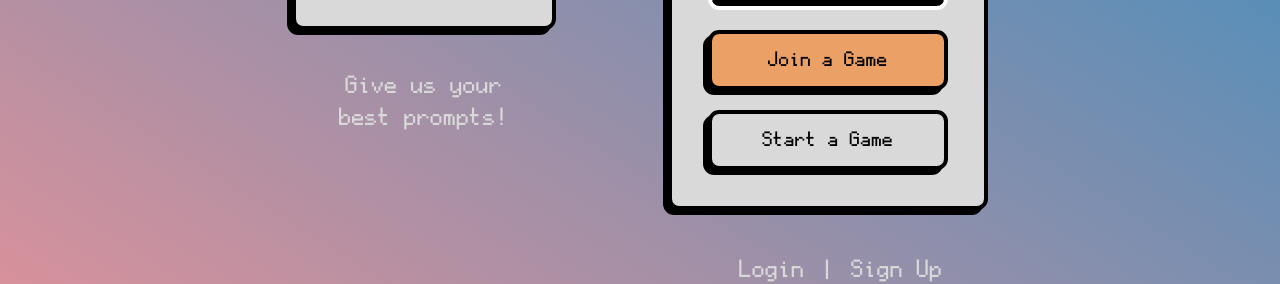
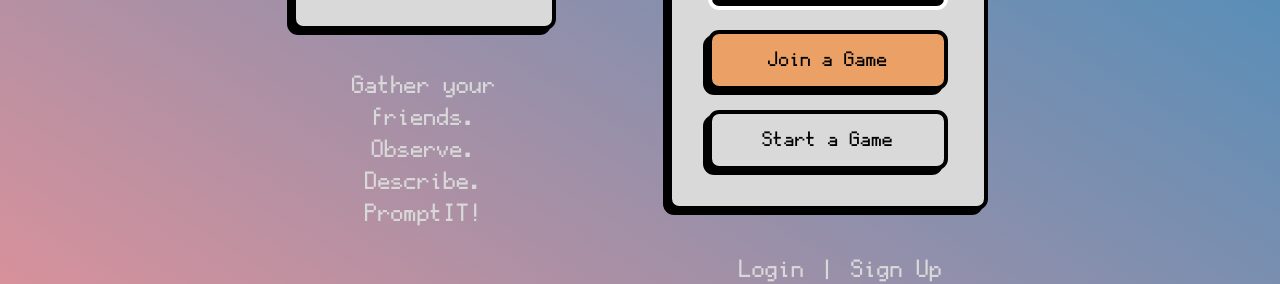
Before and after one commit to dhaulagiri0/PromptIt, a Nuxt app: page / in a window 1280 px wide. Shown: the part 302-586 px from the top of the page. Built offline with nearby package versions, Linux system fonts and the light colour scheme; no server answers.

Commit message:
AN EVEN MORE CRITICAL UPDATE TO THE TAG LINE

```diff
--- a/pages/index.vue
+++ b/pages/index.vue
@@ -8,7 +8,7 @@
           </div>
         </WindowCard>
         <div class="text-center p-10">
-         <p class="text-offwhite text-2xl">Give us your best prompts!</p>
+         <p class="text-offwhite text-2xl">Gather your friends. Observe. Describe. PromptIT!</p>
         </div>
       </div>
       <div class="right flex-1 basis-1/3 p-4">
```
